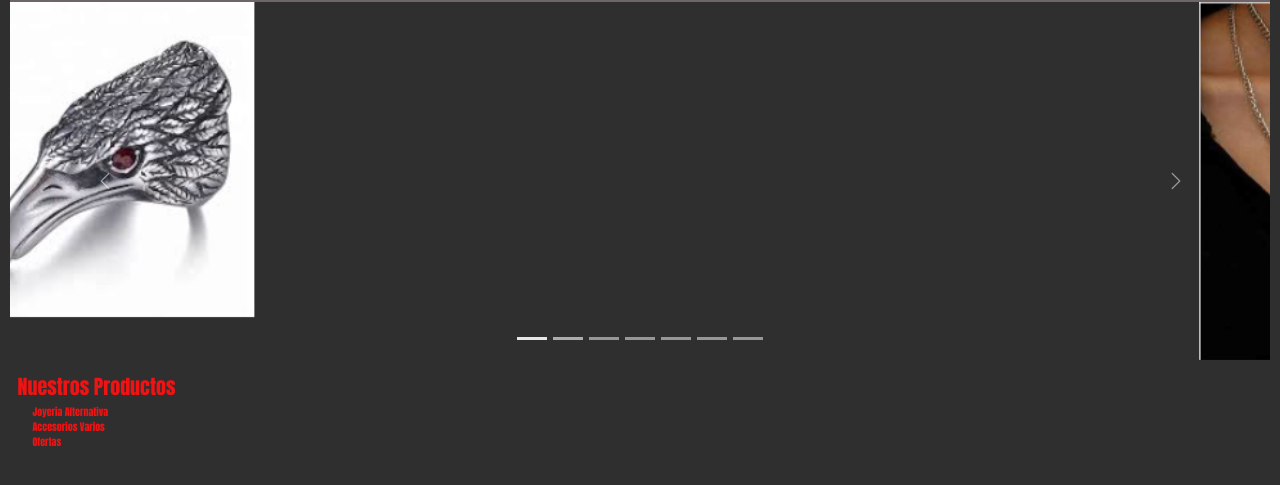
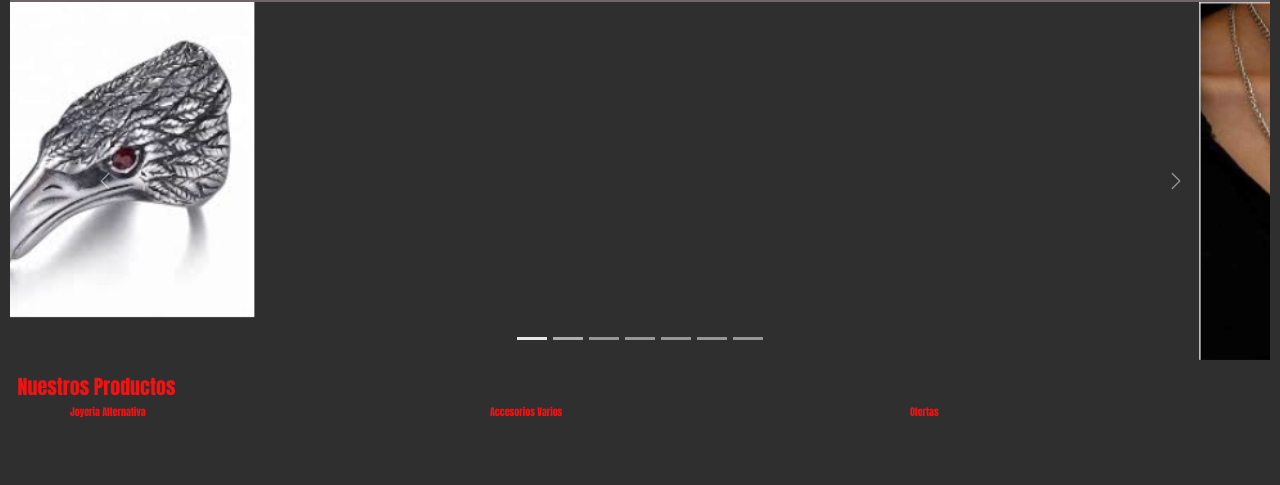
Before and after one commit to jrmatute56/BlackMamba, a plain HTML site: page index.html in a window 1280 px wide. Shown: the part 73-558 px from the top of the page. Drawn offline with nearby package versions, Linux system fonts and the light colour scheme.

Commit message:
Modificado de las secciones

```diff
--- a/index.html
+++ b/index.html
@@ -5,31 +5,23 @@
 		<meta name="viewport" content="width=device-width, initial-scale=1.0">
 		<title>Black Mamba Tienda Virtual de Accesorios Alternativos</title>
 		<link rel="shortcut icon" href="Logo/logoBlackMamba.jpg">
-
 		<!-- Bootstrap linked en la nube -->
 		<link href="https://cdn.jsdelivr.net/npm/bootstrap@5.1.3/dist/css/bootstrap.min.css" rel="stylesheet" integrity="sha384-1BmE4kWBq78iYhFldvKuhfTAU6auU8tT94WrHftjDbrCEXSU1oBoqyl2QvZ6jIW3" crossorigin="anonymous">
 		<!-- fin del linkeado en nube de Boostrap-->
-
 		<!-- Link hoja de stilos -->
 		<link rel="stylesheet" type="text/css" href="css/style.css">
 		<!-- fin Link hoja de stilos -->
-
 	</head>
 	<body class="fondoBody">
-
 		<!-- Comienza Nav Bar -->
 		<nav class="navbar navbar-expand-lg navbar-light enigma ">
 			<div class="container-fluid tipoMonserrat">
-
 				<!-- Logo Black Mamba 50px contransparencia -->
 
 				<a class="navbar-brand" href="index.html">
 					<img src="Logo/logoBlackMamba50Trans.png" alt="logoBlackMamba">
 				</a>
-
 				<!-- Fin cargar Logo Black Mamba -->
-
-
 				<button class="navbar-toggler" type="button" data-bs-toggle="collapse" data-bs-target="#navbarSupportedContent" aria-controls="navbarSupportedContent" aria-expanded="false" aria-label="Toggle navigation">
 				<span class="navbar-toggler-icon"></span>
 				</button>
@@ -63,17 +55,11 @@
 				</div>
 			</div>
 		</nav>
-
 		<!-- Fin Nav Bar -->
-
-
 		<!-- Inicio Carousel -->
-
 		<div id="carouselExampleIndicators" class="carousel slide" data-bs-ride="carousel">
 			<div class="carousel-indicators">
-
 				<!-- Botones para seleccion de imagene -->
-
 				<button type="button" data-bs-target="#carouselExampleIndicators" data-bs-slide-to="0" class="active" aria-current="true" aria-label="Slide 1"></button>
 				<button type="button" data-bs-target="#carouselExampleIndicators" data-bs-slide-to="1" aria-label="Slide 2"></button>
 				<button type="button" data-bs-target="#carouselExampleIndicators" data-bs-slide-to="2" aria-label="Slide 3"></button>
@@ -81,12 +67,9 @@
 				<button type="button" data-bs-target="#carouselExampleIndicators" data-bs-slide-to="4" aria-label="Slide 3"></button>
 				<button type="button" data-bs-target="#carouselExampleIndicators" data-bs-slide-to="5" aria-label="Slide 3"></button>
 				<button type="button" data-bs-target="#carouselExampleIndicators" data-bs-slide-to="6" aria-label="Slide 3"></button>
-
 				<!-- Imagenes del carousel -->
-
 			</div>
 			<div class="carousel-inner">
-
 				<div class="carousel-item active">
 					<img src="imagenes/SizeReducidowebp/AnilloCuervo.webp" class="d-block w-25" alt="Anillo Cuervo">
 				</div>
@@ -96,24 +79,18 @@
 				<div class="carousel-item">
 					<img src="imagenes/SizeReducidowebp/DifAnillos.webp" class="d-block w-25" alt="Varios Modelos de Anillos">
 				</div>
-
 				<div class="carousel-item">
 					<img src="imagenes/SizeReducidowebp/DoubleDragonSword.webp" class="d-block w-25" alt="Cadena con Dije Double Dragon y Espadad">
 				</div>
-
 				<div class="carousel-item">
 					<img src="imagenes/SizeReducidowebp/AccesoriosMedias.webp" class="d-block w-25" alt="Ligeros">
 				</div>
-
 				<div class="carousel-item">
 					<img src="imagenes/SizeReducidowebp/Pulsera.webp" class="d-block w-25" alt="Pulsera Cuero">
 				</div>
-
 				<div class="carousel-item">
 					<img src="imagenes/SizeReducidowebp/PulseraDije.webp" class="d-block w-25" alt="Pulsera Antebrazo con Dije">
 				</div>
-
-
 			</div>
 			<button class="carousel-control-prev" type="button" data-bs-target="#carouselExampleIndicators" data-bs-slide="prev">
 			<span class="carousel-control-prev-icon" aria-hidden="true"></span>
@@ -124,39 +101,24 @@
 			<span class="visually-hidden">Siguiente</span>
 			</button>
 		</div>
-
 		<!-- Fin Carousel-->
-
 		<main>
-
 			<section class="py-4">
 				<div class="container-fluid">
+					<h2 class="tipoAnton TextorojoCarmesi">Nuestros Productos</h2>
 					<div class="row">
-					<div class="col-sm-12 col-m-6 col col-lg-3">
 
-						<h2 class="tipoAnton TextorojoCarmesi">Nuestros Productos</h2>
+						<div class="col-sm-12 col-m-6 col col-lg-3 tipoAnton TextorojoCarmesi container-fluid"> Joyeria Alternativa</div>
+						<div class="col-sm-12 col-m-6 col col-lg-3 tipoAnton TextorojoCarmesi container-fluid">Accesorios Varios</div>
 
-						<div class="tipoAnton TextorojoCarmesi container-fluid"> Joyeria Alternativa</div>
-
-						<div class="tipoAnton TextorojoCarmesi container-fluid">Accesorios Varios</div>
-
-						<div class="tipoAnton TextorojoCarmesi container-fluid"> Ofertas </div>
+						<div class="col-sm-12 col-m-6 col col-lg-3 tipoAnton TextorojoCarmesi container-fluid"> Ofertas </div>
 
 					</div>
-
 				</div>
 
 
-
-			</div>
-
-
-
 			</section>
-
-
 		</main>
-
 		<!-- Option 1 Bootstrap Bundle with Popper, cloud linkked -->
 		<script src="https://cdn.jsdelivr.net/npm/bootstrap@5.1.3/dist/js/bootstrap.bundle.min.js" integrity="sha384-ka7Sk0Gln4gmtz2MlQnikT1wXgYsOg+OMhuP+IlRH9sENBO0LRn5q+8nbTov4+1p" crossorigin="anonymous"></script>
 	</body>
```
Lines whose indentation alone changed are shown as unchanged.
